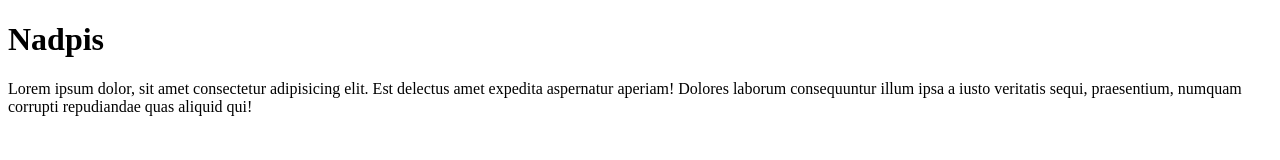
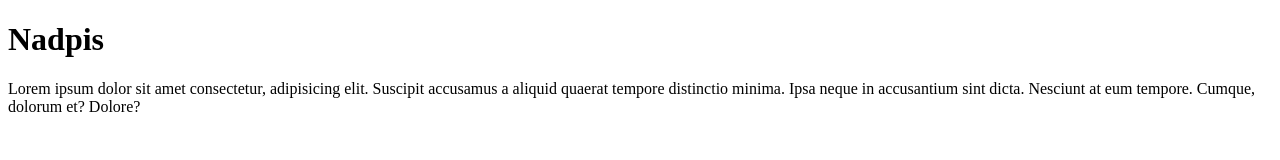
Before and after one commit to AlbertSkladan/html, a plain HTML site: page index.html in a window 1280 px wide. Drawn offline with Linux system fonts and the light colour scheme.

Commit message:
druha_zmena

```diff
--- a/index.html
+++ b/index.html
@@ -13,7 +13,8 @@
     <main>
 
     </main>
-    <section>Lorem ipsum dolor, sit amet consectetur adipisicing elit. Est delectus amet expedita aspernatur aperiam! Dolores laborum consequuntur illum ipsa a iusto veritatis sequi, praesentium, numquam corrupti repudiandae quas aliquid qui!
+    <section><p>Lorem ipsum dolor sit amet consectetur, adipisicing elit. Suscipit accusamus a aliquid quaerat tempore distinctio minima. Ipsa neque in accusantium sint dicta. Nesciunt at eum tempore. Cumque, dolorum et? Dolore?
+    </p>
     </section>
 
 
```
